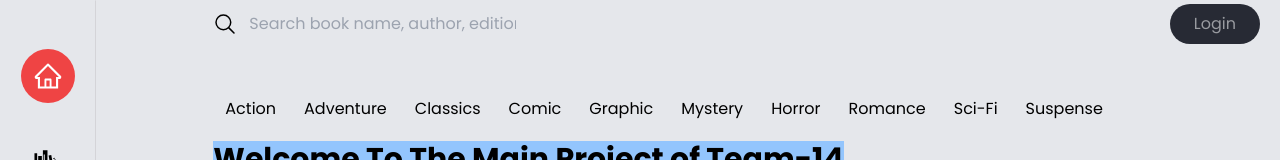
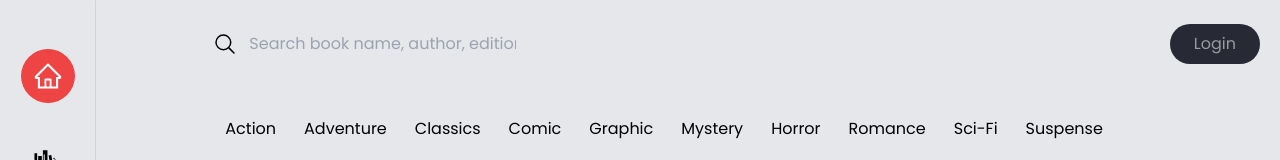
Before and after one commit to chingu-voyages/v43-tier2-team-14, a React (Vite) app in the folder frontend/: page / in a window 1280 px wide. Shown: the top 160 px of the page. Built offline with nearby package versions, Linux system fonts and the light colour scheme; no server answers; the HTML template or start-up script is replaced by a standard one.

Commit message:
implement minor fixes

```diff
--- a/frontend/src/components/Search.jsx
+++ b/frontend/src/components/Search.jsx
@@ -16,7 +16,7 @@ const Search = () => {
   };
 
   return (
-    <div className="col-start-3 col-span-full row-start-1 row-end-2 w-full ">
+    <div className="col-start-3 col-span-full row-start-1 row-end-2 w-full mt-5 ">
       <div className="flex justify-between items-center">
         <div className="flex justify-start items-center gap-3 w-[50%]">
           <IoSearchOutline className="text-2xl" />
--- a/frontend/src/components/book/BookBody.jsx
+++ b/frontend/src/components/book/BookBody.jsx
@@ -33,10 +33,15 @@ const BookBody = ({
         {title}
       </h2>
       <div className="capitalize text-red-500 font-semibold">{authors[0]}</div>
-      <p className="px-2 py-0.5 text-xs bg-green-500 text-white rounded-md w-fit">
-        {categories[0]}
-      </p>
-      <p className="leading-7">{description.substring(0, 250)}</p>
+
+      {categories && (
+        <p className="px-2 py-0.5 text-xs bg-green-500 text-white rounded-md w-fit">
+          {categories[0]}
+        </p>
+      )}
+      {description && (
+        <p className="leading-7">{description.substring(0, 250)}</p>
+      )}
       <span className="bg-orange-500 font-bold text-xs capitalize text-white w-fit py-1 px-3 rounded-md">
         pages count: {pageCount}
       </span>
```
